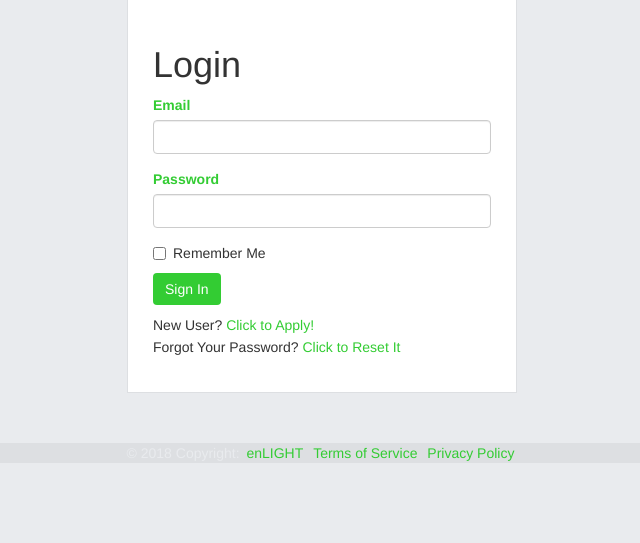
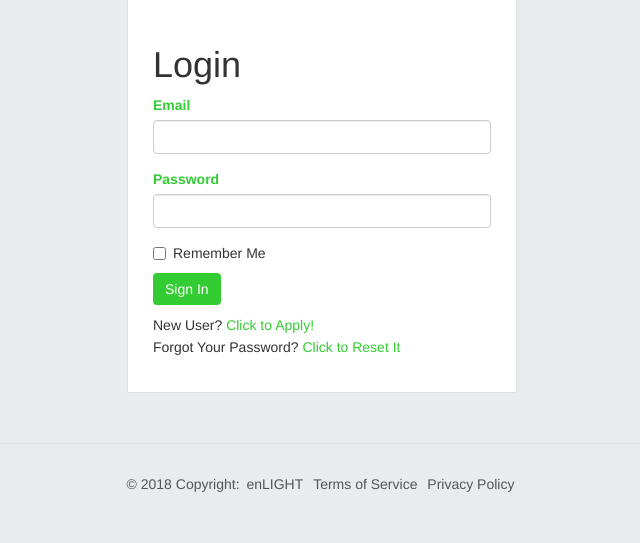
Before and after one commit to mattpodolak/enLIGHT-Mentorship-Program, a Flask app: a page that uses app/templates/base.html in a window 1280 px wide. Shown: the part 73-616 px from the top of the page, without its empty margins (318-958 px from the left). Run offline with Flask 2, Linux system fonts and the light colour scheme; some libraries are stand-ins or nearby versions.

Commit message:
styled footer

```diff
--- a/app/static/css/styles.css
+++ b/app/static/css/styles.css
@@ -39,15 +39,25 @@ a {
 }
 
 .page-footer{
-    background-color: #dddfe2;
+    background-color: #e9ebee;
+    border-top: 1px solid #dbdee2;
     margin-top: 50px;
+    padding-top: 10px;
+    padding-bottom: 30px;
 }
 
 .footer-copyright{
-    color: #e9ebee;
+    color: #555;
+    padding-top: 20px;
 }
 
 .footer-link{
     margin-left: 3px;
     margin-right: 3px;
+    color: #555;
 }
+
+a:hover {
+    color: #666;
+    text-decoration: underline;
+}
--- a/app/templates/base.html
+++ b/app/templates/base.html
@@ -58,15 +58,12 @@
         {% endwith %}
 
         {% block app_content %}{% endblock %}
-    </div>
-
         <footer class="page-footer font-small">
             <div class="footer-copyright text-center py-3">© 2018 Copyright:
                 <a class="footer-link" href="https://enlightme.ca/"> enLIGHT</a>
                 <a class="footer-link" href="{{ url_for('terms') }}"> Terms of Service</a>
                 <a class="footer-link" href="{{ url_for('terms') }}"> Privacy Policy</a>
             </div>
-
-
         </footer>
+    </div>
 {% endblock %}
```
Lines whose indentation alone changed are shown as unchanged.
